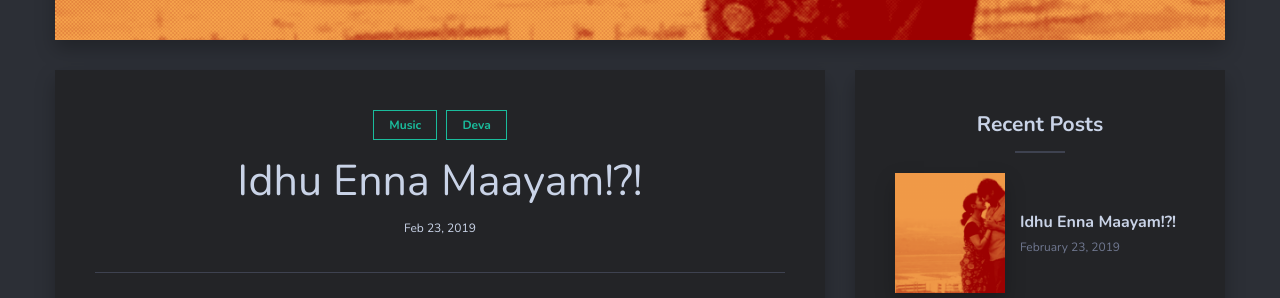
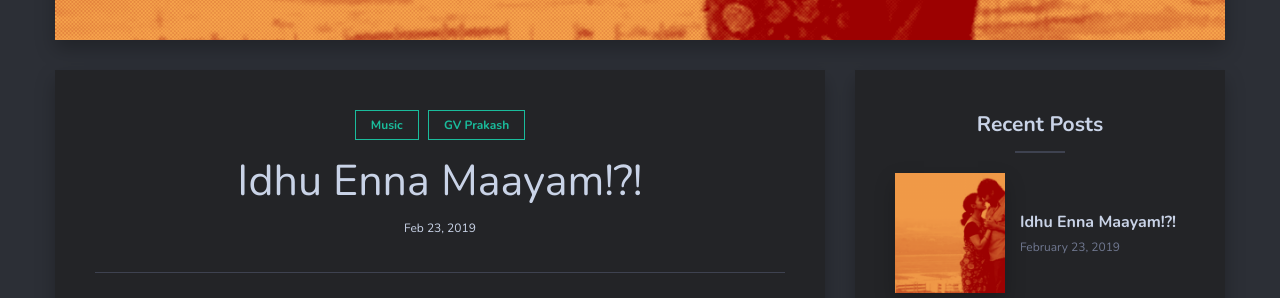
Before and after one commit to pattukkaaran/Cassette, a Jekyll site: the page built from _posts/2018-02-23-idhu-enna-maayam.markdown, in a window 1280 px wide and 1400 px high, scrolled down 572 px. Shown: the part 143-441 px from the top of the window. Built offline with Jekyll 4.4.1, drawn with Linux system fonts in a browser that asks for light colours; comment, search, counter and statistics services are not loaded.

Commit message:
Update 2018-02-23-idhu-enna-maayam.markdown

```diff
--- a/_posts/2018-02-23-idhu-enna-maayam.markdown
+++ b/_posts/2018-02-23-idhu-enna-maayam.markdown
@@ -3,7 +3,7 @@ layout: post
 title:  Idhu Enna Maayam!?!
 date:   2019-02-23 12:00:55 +0530
 image:  idhu-enna-maayam.png
-tags:   [Music, Deva]
+tags:   [Music, GV Prakash]
 slug: idhu-enna-maayam
 author-name: 'Anonymous'
 ---
```
